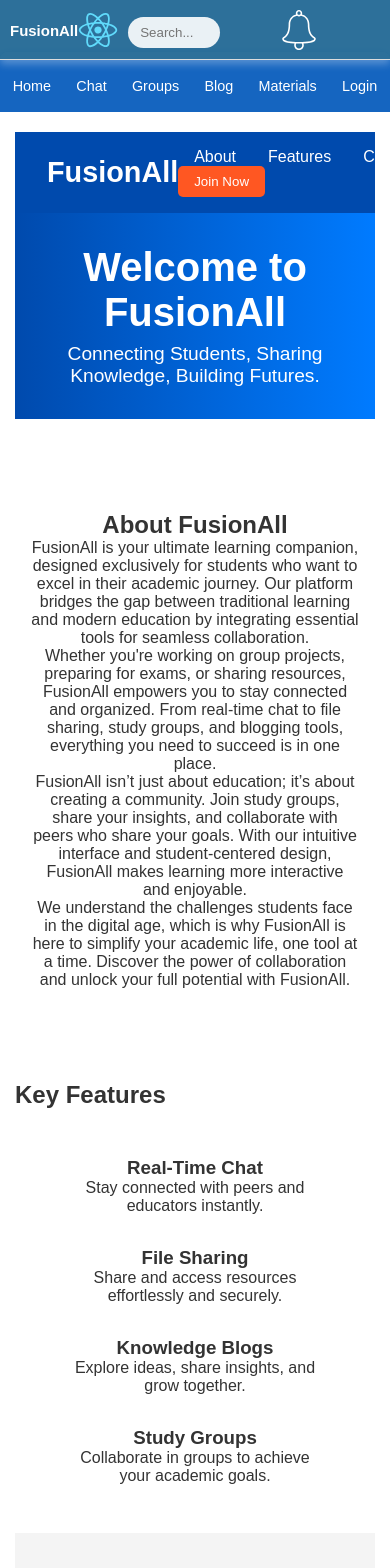
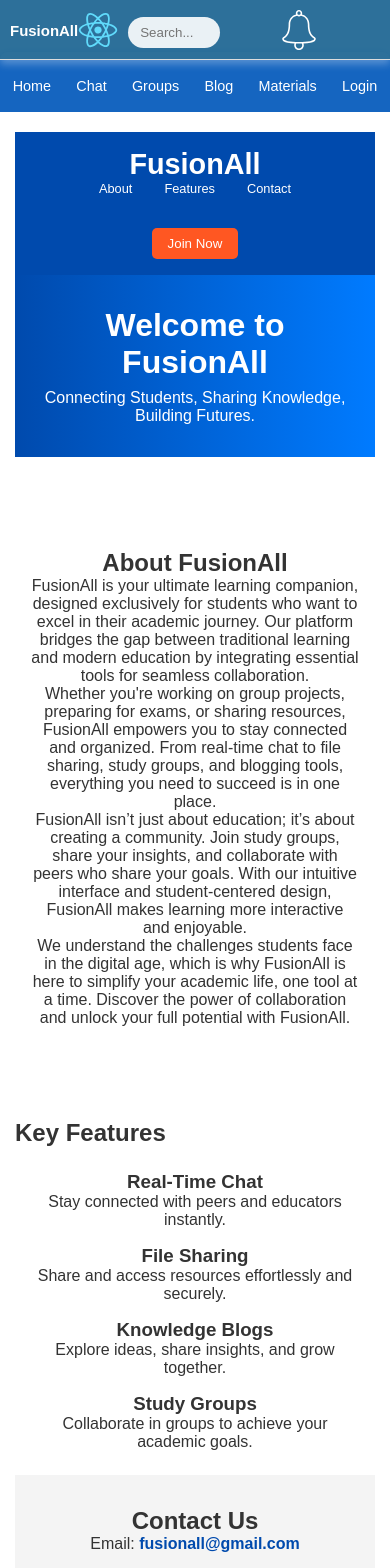
Before and after one commit to Jay9115/fusionall, a React (Create React App) app: page / in a window 390 px wide. Shown: the top 1568 px of the page. Built offline with nearby package versions, Linux system fonts and the light colour scheme.

Commit message:
Update Home.css

```diff
--- a/src/components/Home.css
+++ b/src/components/Home.css
@@ -27,10 +27,17 @@ body {
     font-weight: bold;
 }
 
+.navbar {
+    display: flex;
+    flex-wrap: wrap;
+    gap: 1rem; /* Adds space between links */
+}
+
 .navbar a {
-    margin: 0 1rem;
+    margin: 0;
     color: #fff;
     text-decoration: none;
+    font-size: 1rem;
 }
 
 .cta-button {
@@ -45,7 +52,7 @@ body {
 /* Hero */
 .hero {
     text-align: center;
-    padding: 2rem;
+    padding: 2rem 1rem;
     background: linear-gradient(to right, #004aad, #007bff);
     color: #fff;
     width: 100%;
@@ -109,5 +116,92 @@ body {
     text-align: center;
     background: #004aad;
     color: #fff;
+}
 
+/* Responsive Styles */
+@media (max-width: 768px) {
+    .header {
+        flex-direction: column;
+        text-align: center;
+    }
+
+    .navbar {
+        justify-content: center;
+        gap: 1.5rem; /* Increased space between links */
+    }
+
+    .navbar a {
+        font-size: 0.9rem; /* Smaller font size for medium screens */
+    }
+
+    .features-grid {
+        flex-direction: column;
+        align-items: center;
+    }
 }
+
+@media (max-width: 480px) {
+    .hero h1 {
+        font-size: 2rem;
+    }
+
+    .hero .subheading {
+        font-size: 1rem;
+    }
+
+    .navbar {
+        gap: 2rem; /* Further increased space */
+    }
+
+    .navbar a {
+        font-size: 0.8rem; /* Smaller font size for small screens */
+    }
+
+    .features-grid {
+        margin: 1rem;
+    }
+
+    .feature {
+        flex: 1 1 100%;
+        margin: 0.5rem 0;
+    }
+}
+
+@media (max-width: 320px) {
+    .header {
+        padding: 0.5rem 1rem;
+    }
+
+    .logo {
+        font-size: 1.5rem;
+    }
+
+    .navbar {
+        flex-direction: column;
+        gap: 2.5rem; /* Increased gap for very small screens */
+    }
+
+    .navbar a {
+        font-size: 0.7rem; /* Smallest font size */
+    }
+
+    .hero h1 {
+        font-size: 1.8rem;
+    }
+
+    .hero .subheading {
+        font-size: 0.9rem;
+    }
+
+    .about {
+        padding: 1.5rem 1rem;
+    }
+
+    .feature .icon {
+        font-size: 1.5rem;
+    }
+
+    .footer {
+        font-size: 0.8rem;
+    }
+}
```
